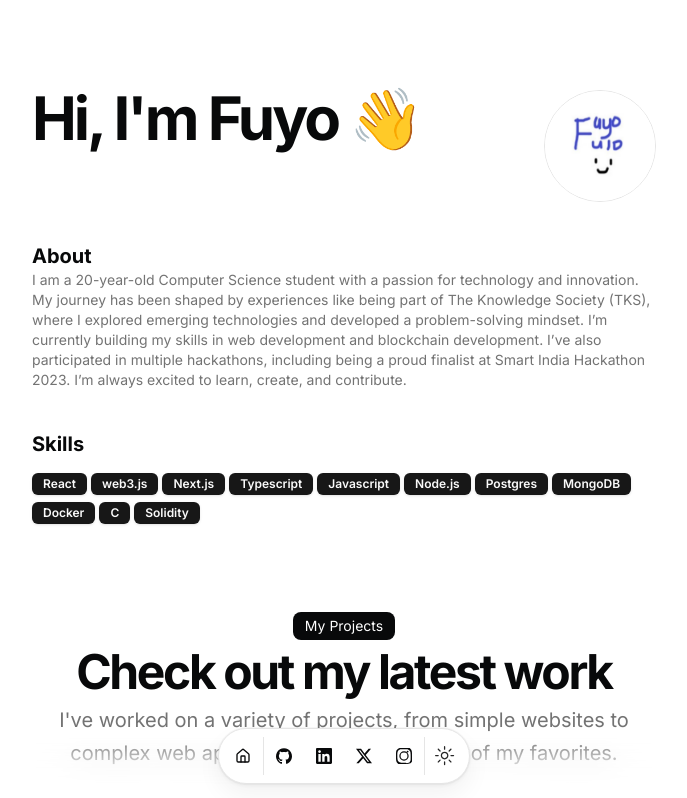
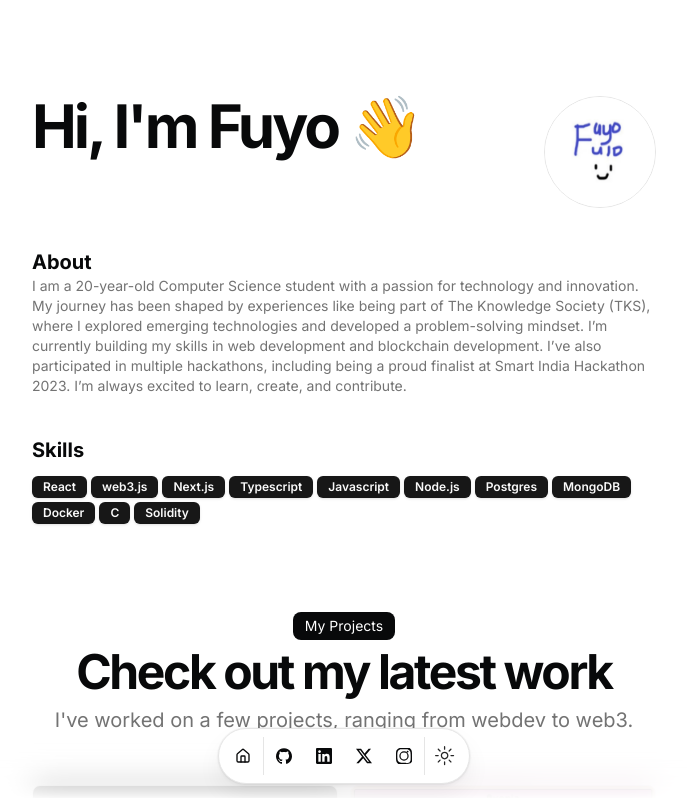
Before and after one commit to fuyofulo/portfolio, a Next.js app: page / in a window 1280 px wide. Shown: the top 798 px of the page, without its empty margins (296-983 px from the left). Built offline with nearby package versions, Linux system fonts and the light colour scheme.

Commit message:
slight change

```diff
--- a/src/app/page.tsx
+++ b/src/app/page.tsx
@@ -17,56 +17,40 @@
       <section id="hero">
         <div className="mx-auto w-full max-w-2xl space-y-8">
           <div className="gap-2 flex justify-between">
-            <div className="flex-col flex flex-1 space-y-1.5">
-              <BlurFadeText
-                delay={BLUR_FADE_DELAY}
-                className="text-3xl font-bold tracking-tighter sm:text-5xl xl:text-6xl/none"
-                yOffset={8}
-                text={`Hi, I'm ${DATA.name.split(" ")[0]} 👋`}
-              />
-              <BlurFadeText
-                className="max-w-[600px] md:text-xl"
-                delay={BLUR_FADE_DELAY}
-                text={DATA.description}
-              />
+            <div className="flex-col flex flex-1 space-y-1.5 text-3xl font-bold tracking-tighter sm:text-5xl xl:text-6xl/none">
+                Hi, I'm {DATA.name.split(" ")[0]} 👋
+
             </div>
-            <BlurFade delay={BLUR_FADE_DELAY}>
               <Avatar className="size-28 border">
                 <AvatarImage alt={DATA.name} src={DATA.avatarUrl} />
                 <AvatarFallback>{DATA.initials}</AvatarFallback>
               </Avatar>
-            </BlurFade>
           </div>
         </div>
       </section>
       <section id="about">
-        <BlurFade delay={BLUR_FADE_DELAY * 3}>
           <h2 className="text-xl font-bold">About</h2>
-        </BlurFade>
-        <BlurFade delay={BLUR_FADE_DELAY * 4}>
           <Markdown className="prose max-w-full text-pretty font-sans text-sm text-muted-foreground dark:prose-invert">
             {DATA.summary}
           </Markdown>
-        </BlurFade>
       </section>
 
       <section id="skills">
         <div className="flex min-h-0 flex-col gap-y-3">
-          <BlurFade delay={BLUR_FADE_DELAY * 9}>
+
             <h2 className="text-xl font-bold">Skills</h2>
-          </BlurFade>
+
           <div className="flex flex-wrap gap-1">
             {DATA.skills.map((skill, id) => (
-              <BlurFade key={skill} delay={BLUR_FADE_DELAY * 10 + id * 0.05}>
+
                 <Badge key={skill}>{skill}</Badge>
-              </BlurFade>
+
             ))}
           </div>
         </div>
       </section>
       <section id="projects">
         <div className="space-y-12 w-full py-12">
-          <BlurFade delay={BLUR_FADE_DELAY * 11}>
             <div className="flex flex-col items-center justify-center space-y-4 text-center">
               <div className="space-y-2">
                 <div className="inline-block rounded-lg bg-foreground text-background px-3 py-1 text-sm">
@@ -76,19 +60,14 @@
                   Check out my latest work
                 </h2>
                 <p className="text-muted-foreground md:text-xl/relaxed lg:text-base/relaxed xl:text-xl/relaxed">
-                  I&apos;ve worked on a variety of projects, from simple
-                  websites to complex web applications. Here are a few of my
-                  favorites.
+                  I&apos;ve worked on a few projects, ranging from webdev to web3.
                 </p>
               </div>
             </div>
-          </BlurFade>
+
           <div className="grid grid-cols-1 gap-3 sm:grid-cols-2 max-w-[800px] mx-auto">
             {DATA.projects.map((project, id) => (
-              <BlurFade
-                key={project.title}
-                delay={BLUR_FADE_DELAY * 12 + id * 0.05}
-              >
+
                 <ProjectCard
                   href={project.href}
                   key={project.title}
@@ -100,14 +79,13 @@
                   video={project.video}
                   links={project.links}
                 />
-              </BlurFade>
+
             ))}
           </div>
         </div>
       </section>
       <section id="contact">
         <div className="grid items-center justify-center gap-4 px-4 text-center md:px-6 w-full py-12">
-          <BlurFade delay={BLUR_FADE_DELAY * 16}>
             <div className="space-y-3">
               <div className="inline-block rounded-lg bg-foreground text-background px-3 py-1 text-sm">
                 Contact
@@ -126,7 +104,6 @@
                 and I&apos;ll respond whenever I can.
               </p>
             </div>
-          </BlurFade>
         </div>
       </section>
     </main>
```
